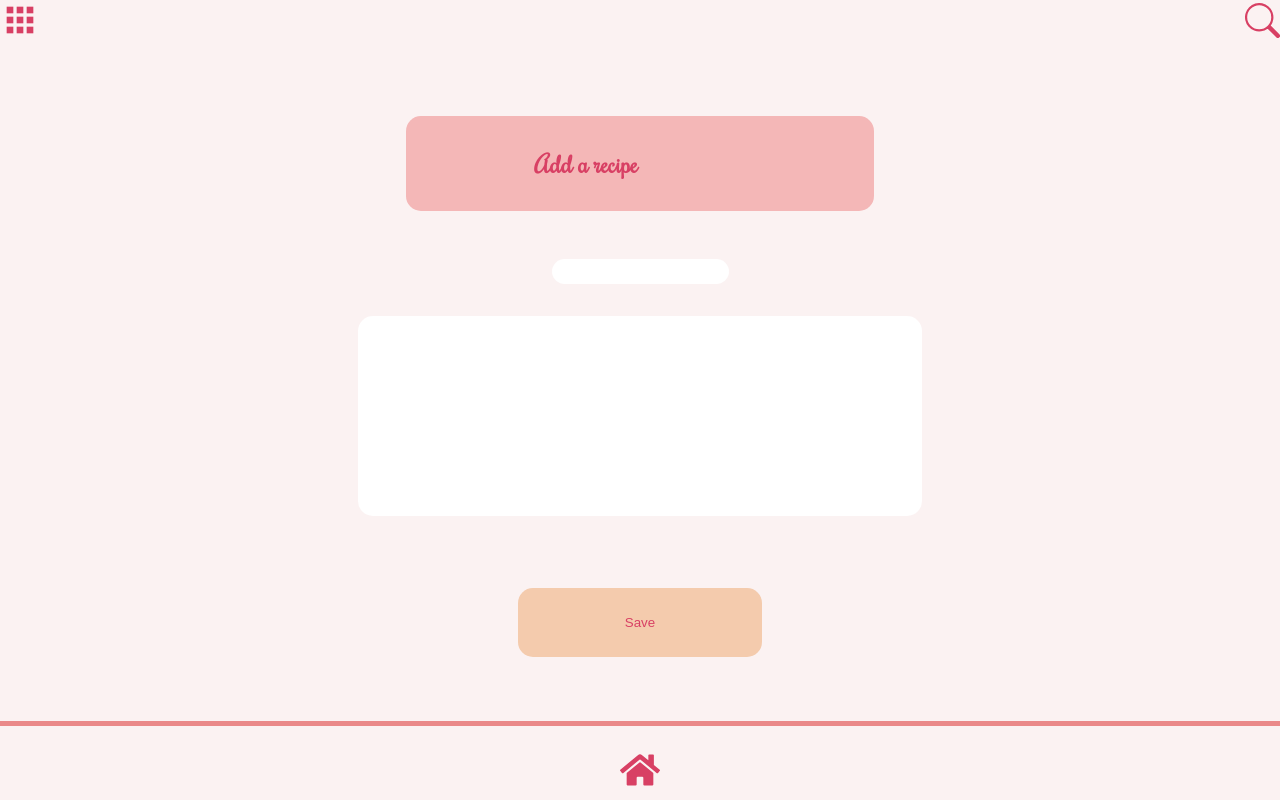
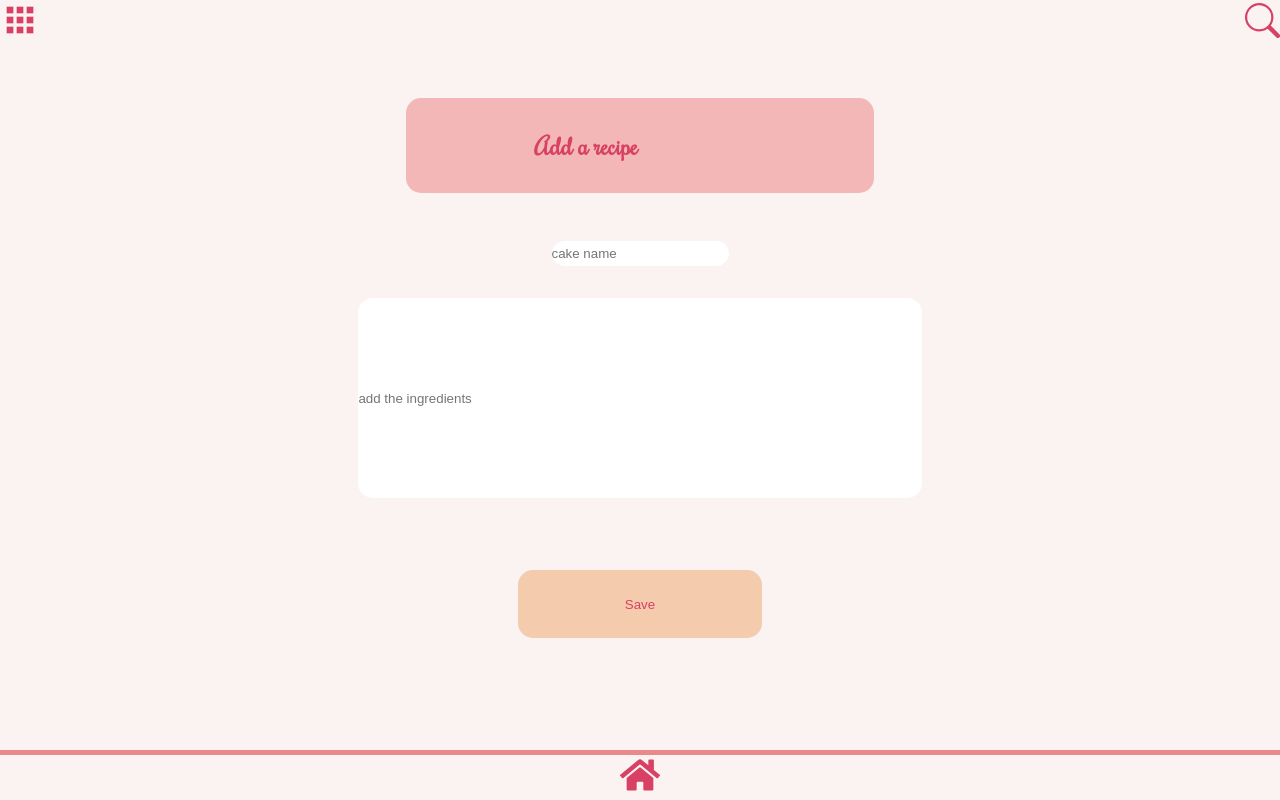
Before and after one commit to borislavkb/bake-app, a React (Create React App) app in the folder client/: page /add in a window 1280 px wide. Built offline with nearby package versions, Linux system fonts and the light colour scheme; no server answers.

Commit message:
Edit background style on Home.css

```diff
--- a/client/src/App.css
+++ b/client/src/App.css
@@ -5,7 +5,7 @@ body {
 .App {
   display: grid;
   height: 100vh;
-  grid-template-rows: 50px 1fr 5xs0px;
+  grid-template-rows: 50px 1fr 50px;
 }
 
 .App__content {
--- a/client/src/components/Footer.css
+++ b/client/src/components/Footer.css
@@ -3,10 +3,8 @@
   justify-content: center;
   margin: 0;
   border-top: 5px solid #ea8989;
-  height: 50px;
 }
 
 .Nav__item {
   text-decoration: none;
-  margin: 1.5em;
 }
--- a/client/src/pages/CreateNewPage.js
+++ b/client/src/pages/CreateNewPage.js
@@ -8,8 +8,13 @@ export default function CreateNewPage() {
       </div>
 
       <form className="form">
-        <input type="text" id="name" name="name" />
-        <input type="text" id="recipe" name="recipe" />
+        <input type="text" id="name" name="name" placeholder="cake name" />
+        <input
+          type="text"
+          id="recipe"
+          name="recipe"
+          placeholder="add the ingredients"
+        />
         <button type="submit">Save</button>
       </form>
     </div>
--- a/client/src/pages/Home.css
+++ b/client/src/pages/Home.css
@@ -1,6 +1,6 @@
 .Home {
   background: url("../images/intro-page.jpg");
-  background-size: cover;
+  background-size: cover, contain;
   background-repeat: no-repeat;
   width: 100%;
   height: 100%;
```
